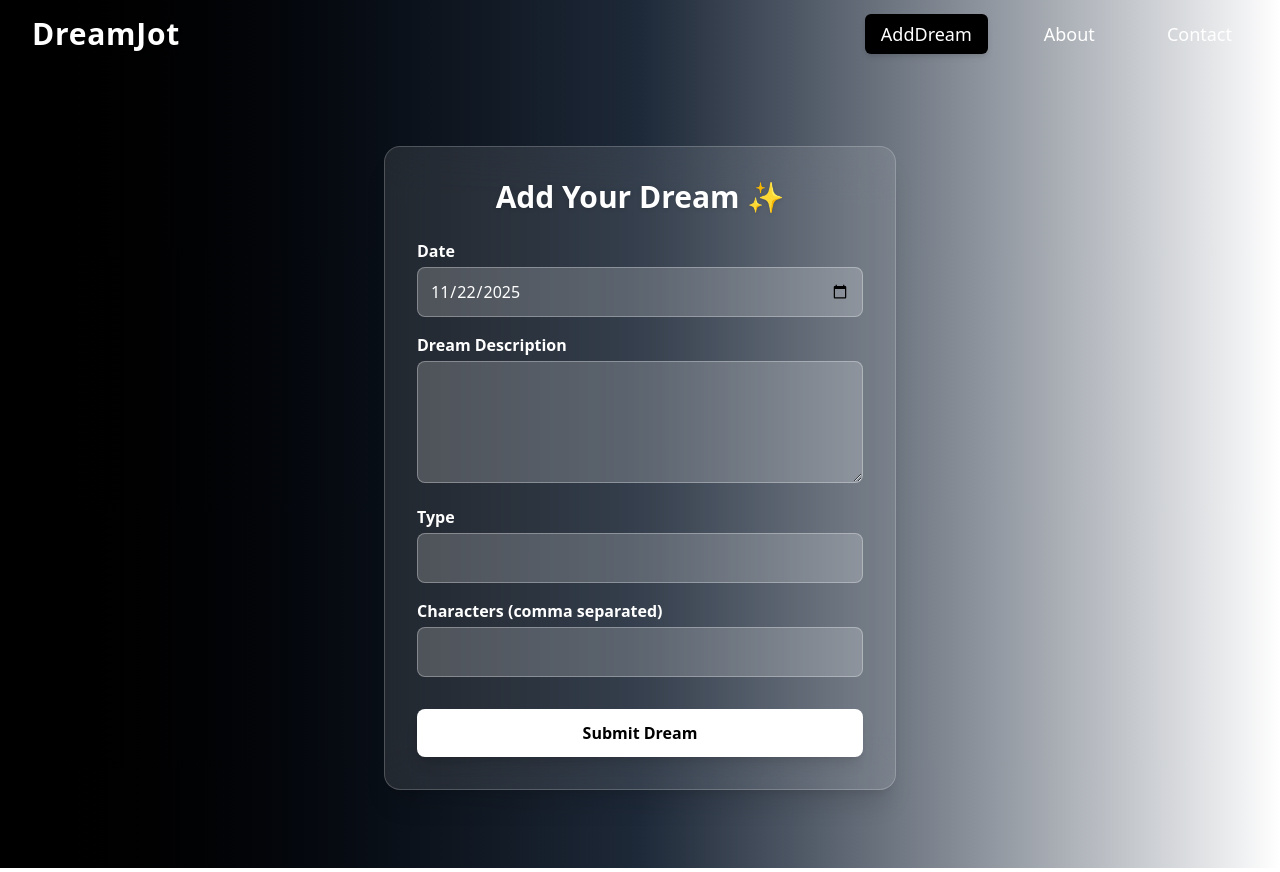
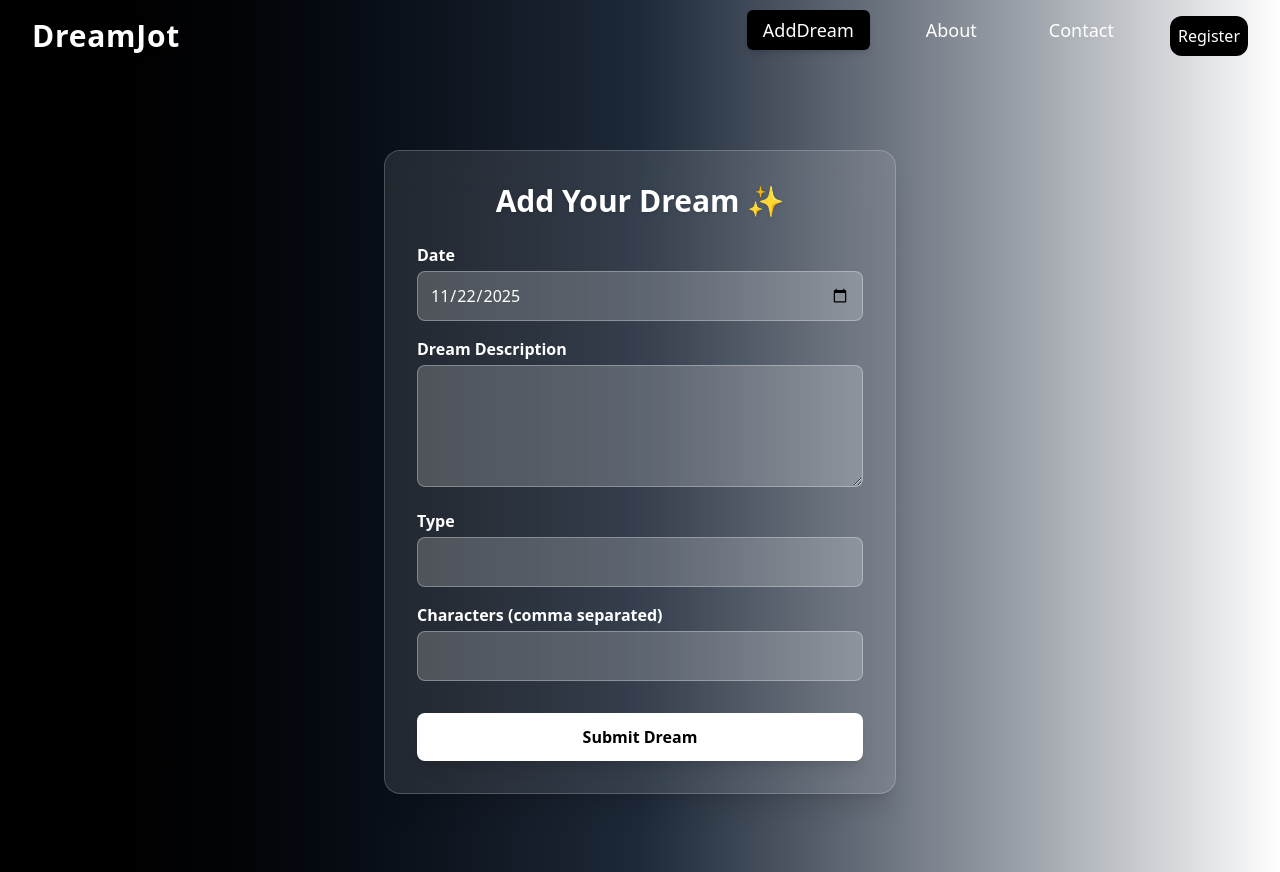
Before and after one commit to Sundar2k4/DreamJot, a React app in the folder frontend/: page /dream in a window 1280 px wide. Built offline with nearby package versions, Linux system fonts and the light colour scheme; the HTML template or start-up script is replaced by a standard one.

Commit message:
added auth

```diff
--- a/frontend/src/components/Login.jsx
+++ b/frontend/src/components/Login.jsx
@@ -17,6 +17,12 @@ const Login = () => {
       },
       body: JSON.stringify(data),
     }).then((res) => res.json());
+
+    if (data.ok) {
+      const token = await res.json();
+      localStorage.setItem("token", token);
+      navigate("/");
+    }
   };
 
   return (
--- a/frontend/src/components/Nav.jsx
+++ b/frontend/src/components/Nav.jsx
@@ -3,6 +3,17 @@ import { NavLink } from "react-router-dom";
 import { useNavigate } from "react-router-dom";
 
 const Nav = () => {
+  const token = localStorage.getItem("token");
+  const label = token ? "Logout" : "Register";
+  const handleAuthClick = () => {
+    if (token) {
+      localStorage.removeItem("token");
+      setToken(null);
+      navigate("/");
+    } else {
+      navigate("/register");
+    }
+  };
   const navigate = useNavigate();
   return (
     <nav className="bg-gradient-to-r from-black via-gray-800 to-white shadow-lg px-8 py-4">
@@ -61,6 +72,14 @@ const Nav = () => {
               Contact
             </NavLink>
           </li>
+          <button
+            className="bg-black text-white rounded-xl p-2 hover:cursor-pointer hover:bg-white hover:text-black"
+            onClick={() => {
+              handleAuthClick;
+            }}
+          >
+            {label}
+          </button>
         </ul>
       </div>
     </nav>
```
Also changed, not shown: 1 other file (tests, documents, lock files or other folders).
